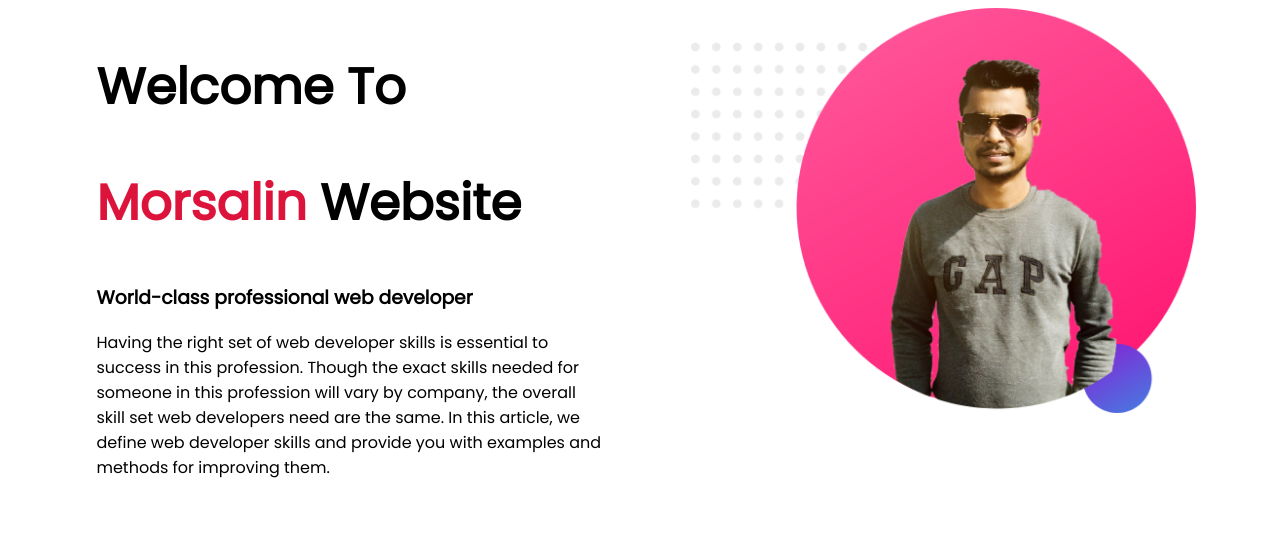
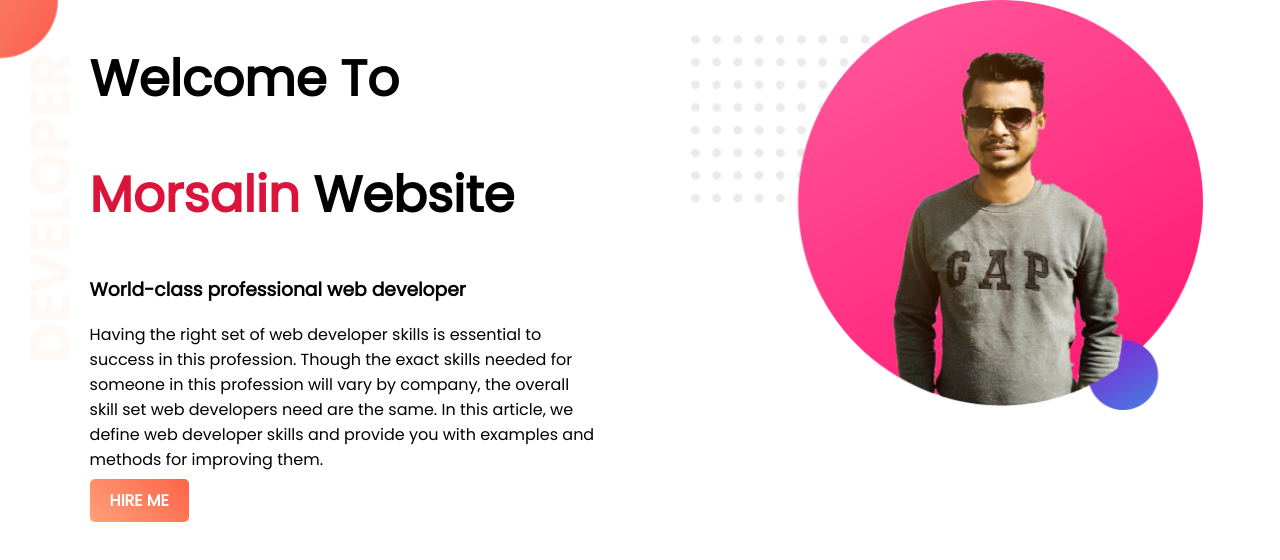
Before and after one commit to morsalinsobuj/WebPortfolio, a plain HTML site: page index.html in a window 1280 px wide. Drawn offline with Linux system fonts and the light colour scheme.

Commit message:
first part done

```diff
--- a/index.html
+++ b/index.html
@@ -8,12 +8,13 @@
     <link rel="stylesheet" href="style.css">
 </head>
 <body>
-    <section>
+    <section class="top-banner">
         <div class="half-width">
             <h1>Welcome To</h1>
             <h1><span class="name-highlight">Morsalin</span> Website</h1>
             <h3>World-class professional web developer</h3>
             <p>Having the right set of web developer skills is essential to success in this profession. Though the exact skills needed for someone in this profession will vary by company, the overall skill set web developers need are the same. In this article, we define web developer skills and provide you with examples and methods for improving them.</p>
+            <a class="link-button" target="_blank" href="https://www.linkedin.com/in/morsalinsobuj/">HIRE ME</a>
         </div>
         <div class="half-width">
             <img src="images\profile1.png" alt="">
--- a/style.css
+++ b/style.css
@@ -1,4 +1,5 @@
 body{
+    margin: 0;
     font-family: 'Poppins', sans-serif;
 }
 h1{
@@ -17,3 +18,18 @@ h1{
 .half-width img{
     width: 100%;
 }
+.top-banner{
+    background-image: url("images/top-banner.png");
+    background-repeat: no-repeat;
+}
+section{
+    height: 500px;
+}
+.link-button{
+    text-decoration: none;
+    background-image: linear-gradient(45deg, lightsalmon, tomato);
+    padding: 10px 20px;
+    border-radius: 5px;
+    color: white;
+    font-weight: 700;
+}
```
